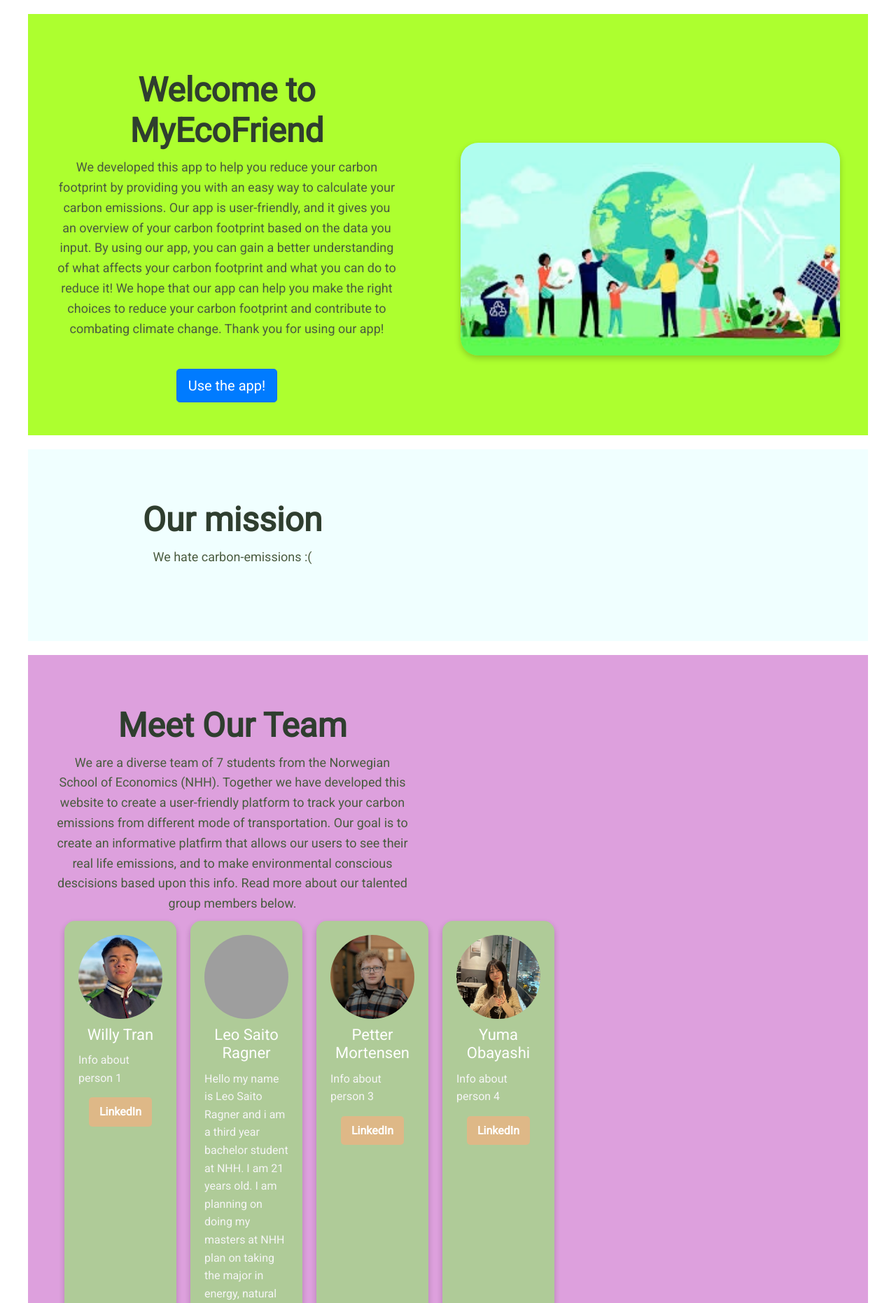
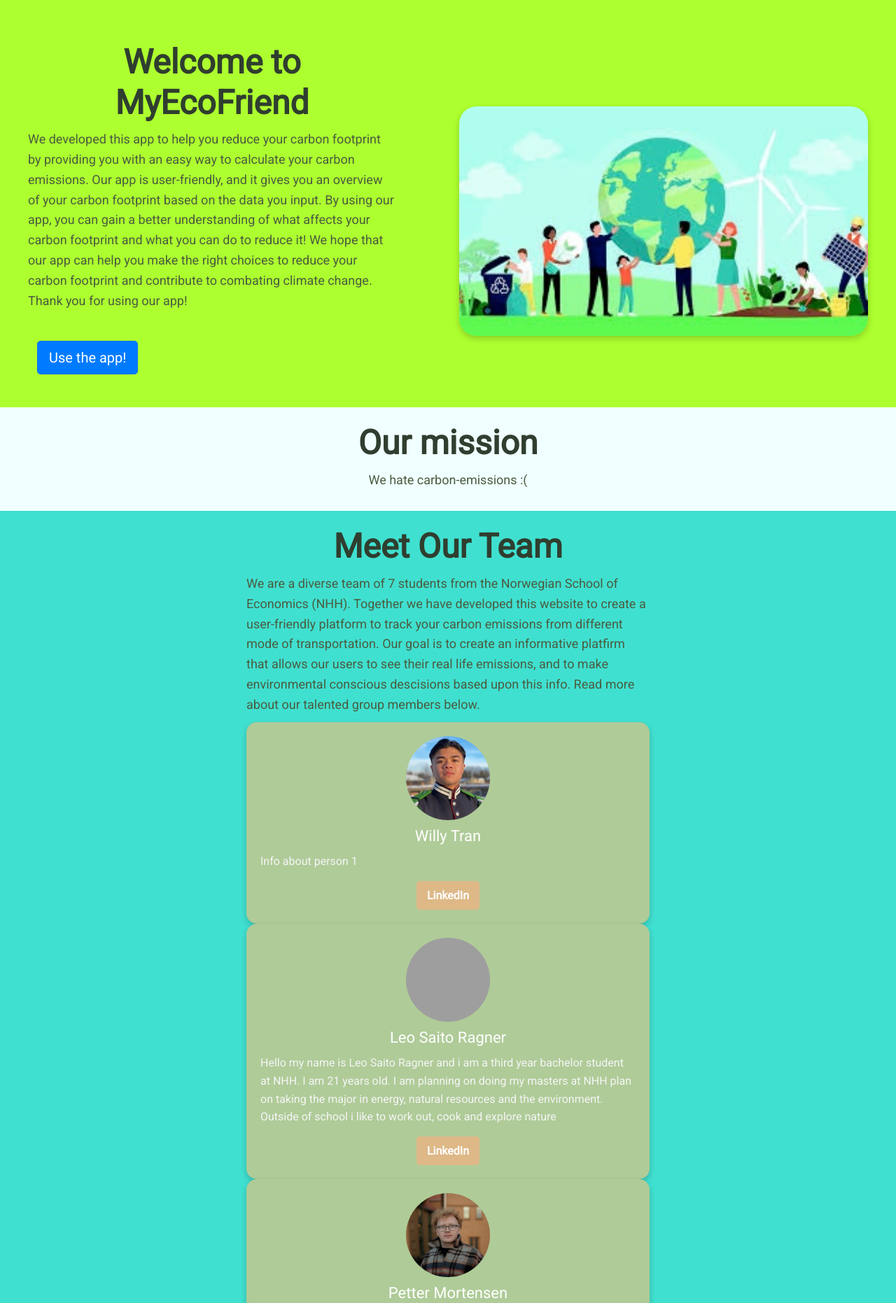
Before and after one commit to NHHSVolunteer/Carbonapp-3, a Flask app: page / in a window 1280 px wide. Shown: the part 100-1962 px from the top of the page at 70% size. Run offline with Flask 2, Linux system fonts and the light colour scheme; some libraries are stand-ins or nearby versions; grey boxes are pictures that could not be loaded.

Commit message:
Almost done merging about us with home

```diff
--- a/Capp/static/home.css
+++ b/Capp/static/home.css
@@ -2,12 +2,11 @@
   display: flex;
   justify-content: space-between;
   align-items: center;
-  max-width: 1200px; /* Øker bredden for mer luft */
-  margin: 20px auto; /* Mer mellomrom øverst */
+  max-width: 100%; /* Øker bredden for mer luft */
   gap: 90px; /* Øker avstanden mellom tekst og bilde */
   padding: 40px;
-  padding-top: 80px;
-  text-align: center;
+  padding-top: 60px;
+
   background-color: greenyellow;
 }
 
@@ -47,52 +46,47 @@
 
 .flex_container_mission {
   display: flex;
-  justify-content: space-between;
+  justify-content: center;
+  flex-direction: column;
   align-items: center;
-  max-width: 1200px;
-  margin: 20px auto;
-  gap: 35px;
-  padding: 40px;
-  padding-top: 72px;
-  padding-bottom: 70px;
+  max-width: 100%;
+  padding-top: 22px;
+  padding-bottom: 20px;
   text-align: center;
   background-color: azure;
 }
 
 .flex_container_methodology {
   display: flex;
-  justify-content: space-between;
-  align-items: center;
-  max-width: 1200px;
-  margin: 20px auto;
-  gap: 35px;
-  padding: 40px;
-  padding-top: 72px;
-  padding-bottom: 70px;
+  justify-content: center;
+  padding-top: 22px;
+  padding-bottom: 20px;
   text-align: center;
   background-color: tomato;
 }
 
 .flex_container_aboutUs {
   display: flex;
+  justify-content: center;
+  flex-direction: column;
   align-items: center;
-  max-width: 1200px;
-  margin: 20px auto;
-  gap: 35px;
-  padding: 40px;
-  padding-top: 72px;
-  padding-bottom: 70px;
-  text-align: center;
-  background-color: plum;
+  max-width: 100%;
+  padding-top: 22px;
+  padding-bottom: 20px;
+  background-color: turquoise;
 }
 
 @media (max-width: 768px) {
 
-.flex_container, .flex_container_methodology, .flex_container_mission, .flex_container_aboutUs {
+.flex_container, .flex_container_methodology, .flex_container_mission {
       flex-direction: column; /* Endrer fra rad til kolonne */
       text-align: center;
       align-items: center;
       gap: 40px;
+  }
+
+  .flex_container_aboutUs {
+    flex-direction: row;
   }
 
   .container_text, .container_image {
@@ -138,91 +132,3 @@
       padding: 12px;
   }
 }
-
-about-us h1 {
-  font-size: 28px;
-  margin-bottom: 22px;
-  color: #4d4d4d;
-}
-
-.about-us p {
-  padding-bottom: 15px;
-}
-
-.container {
-  display: grid;
-  grid-template-columns: repeat(4, 1fr);
-  grid-gap: 20px;
-  max-width: 1200px;
-  margin: auto;
-}
-
-
-.container .profile-card:nth-child(n+5) {
-  grid-column: span 1;
-}
-
-.container::after {
-  content: "";
-  grid-column: 2 / span 1;
-}
-
-
-.profile-card {
-  background-color: #AFCB98 ; /* Alternatively #C8D9B8 (same as footer) */
-  padding: 20px;
-  border-radius: 15px;
-  text-align: center;
-  box-shadow: 0 4px 8px rgba(0, 0, 0, 0.2);
-  transition: transform 0.3s ease, box-shadow 0.3s ease;
-}
-
-.profile-card:hover {
-  transform: translateY(-10px);
-  box-shadow: 0 8px 16px rgba(0, 0, 0, 0.2);
-}
-
-.profile-pic {
-  width: 120px;
-  height: 120px;
-  border-radius: 50%;
-  object-fit: cover;
-  margin-bottom: 10px;
-}
-
-h2 {
-  font-size: 22px;
-  margin-bottom: 10px;
-  color: white;
-}
-
-ul {
-  list-style: none;
-  padding: 0;
-  text-align: left;
-  margin-bottom: 15px;
-  color: #f5f5f5;
-}
-
-ul li {
-  margin-bottom: 8px;
-}
-
-.social-links {
-  display: flex;
-  justify-content: center;
-  gap: 10px;
-}
-
-.social-links a {
-  background-color: burlywood;
-  color: white;
-  padding: 8px 15px;
-  border-radius: 5px;
-  text-decoration: none;
-  font-weight: bold;
-  transition: background 0.3s ease;
-}
-
-.social-links a:hover {
-  background-color: #5A6B50;
--- a/Capp/templates/home.html
+++ b/Capp/templates/home.html
@@ -18,7 +18,7 @@
       <br>
       <div class="home-container-buttons">
         <div class="btn">
-          <a href="{{url_for('home.home_home')}}" , class="btn btn-primary btn-lg mr-2" ,
+          <a href="{{url_for('carbon_app.carbon_app_home')}}" , class="btn btn-primary btn-lg mr-2" ,
             style="background-color:#007bff;">Use the app!</a>
         </div> <!-- need to fix this, link doesnt work-->
 
@@ -35,13 +35,12 @@
 
   <div class="flex_container_mission">
 
+
     <div class="container_text">
-
       <h1>Our mission</h1>
       <p>We hate carbon-emissions :( </p>
-      <br>
+      </div>
 
-    </div>
     </div>
 
     <div class="flex_container_aboutUs">
@@ -54,7 +53,7 @@
                 conscious descisions based upon this info. Read more about our talented group members below.
             </p>
         </div>
-        <div class="container">
+        <div class="container_team">
             <!-- Row 1: 4 Profiles -->
             <div class="profile-card">
                 <img src="{{url_for('static', filename='Pictures/Tran.png')}}" alt="Person 1" class="profile-pic">
@@ -147,8 +146,7 @@
     <div class="container_text">
 
       <h1>Our Methodology</h1>
-      <p>Lorem, ipsum dolor sit amet consectetur adipisicing elit.
-        Officia natus asperiores ad odio consequuntur odit!</p>
+      <p>Are you curious about our methodology? Click the button below to learn more.</p>
       <br>
       <div class="home-container-buttons">
         <div class="btn">
```
